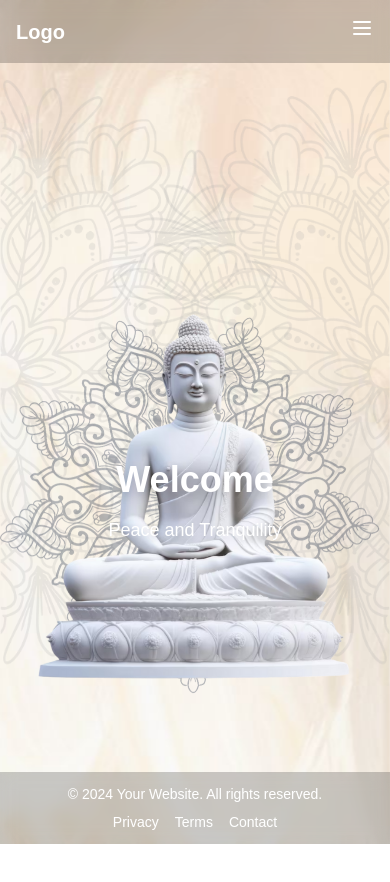
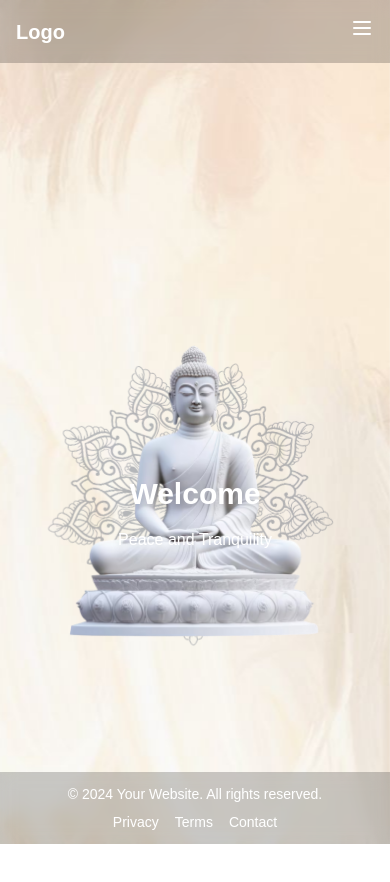
Before and after one commit to sayaji-jay/PMST-webiste, a Next.js app: page / in a window 390 px wide. Shown: the top 882 px of the page. Built offline with nearby package versions, Linux system fonts and the light colour scheme.

Commit message:
Refactor Hero component layout for improved responsiveness and visual consistency

```diff
--- a/app/components/Hero.js
+++ b/app/components/Hero.js
@@ -5,7 +5,7 @@ export default function Hero() {
     <div className="relative min-h-screen flex items-center justify-center overflow-hidden">
       {/* Center Mandala behind Buddha */}
       <div className="absolute inset-0 z-10 flex items-center justify-center">
-        <div className="w-96 h-96 md:w-[500px] md:h-[500px] lg:w-[600px] lg:h-[600px] relative opacity-30">
+        <div className="w-72 h-72 sm:w-80 sm:h-80 md:w-[500px] md:h-[500px] lg:w-[600px] lg:h-[600px] relative opacity-30">
           <Image
             src="/mandala.png"
             alt="Mandala Center"
@@ -17,29 +17,31 @@ export default function Hero() {
         </div>
       </div>
 
-      {/* Left Side Background Image */}
-      <div className="absolute left-0 top-0 z-0 opacity-20">
-        <div className="w-[300px] h-[400px] md:w-[400px] md:h-[500px] lg:w-[500px] lg:h-[600px] relative">
+      {/* Left Side Image with Blue Tint */}
+      <div className="absolute left-0 top-0 z-0 hidden md:block">
+        <div className="w-[300px] h-[400px] lg:w-[500px] lg:h-[600px] relative">
+          <div className="absolute inset-0 rounded-lg z-10" />
           <Image
             src="/bg-oneside.png"
             alt="Left Side BG"
             width={400}
             height={600}
-            className="object-contain"
+            className="object-contain relative z-0 opacity-50"
             priority
           />
         </div>
       </div>
 
-      {/* Right Side Background Image - Mirrored */}
-      <div className="absolute right-0 top-0 z-0 opacity-20">
-        <div className="w-[300px] h-[400px] md:w-[400px] md:h-[500px] lg:w-[500px] lg:h-[600px] relative scale-x-[-1]">
+      {/* Right Side Image with Blue Tint */}
+      <div className="absolute right-0 top-0 z-0 hidden md:block">
+        <div className="w-[300px] h-[400px] lg:w-[500px] lg:h-[600px] relative scale-x-[-1]">
+          <div className="absolute inset-0 rounded-lg z-10" />
           <Image
             src="/bg-oneside.png"
             alt="Right Side BG"
             width={400}
             height={600}
-            className="object-contain"
+            className="object-contain relative z-0 opacity-50"
             priority
           />
         </div>
@@ -47,7 +49,7 @@ export default function Hero() {
 
       {/* Buddha above Mandala */}
       <div className="absolute inset-0 z-20 flex items-center justify-center">
-        <div className="w-80 h-96 md:w-96 md:h-[500px] lg:w-[450px] lg:h-[600px] relative">
+        <div className="w-64 h-80 sm:w-72 sm:h-96 md:w-96 md:h-[500px] lg:w-[450px] lg:h-[600px] relative">
           <Image
             src="/buddha.png"
             alt="Buddha"
@@ -60,11 +62,11 @@ export default function Hero() {
       </div>
 
       {/* Hero Text */}
-      <div className="relative z-30 text-center text-white px-4">
-        <h1 className="text-4xl md:text-6xl lg:text-7xl font-bold mb-4 drop-shadow-lg">
+      <div className="relative z-30 text-center text-white px-4 mt-6 md:mt-0">
+        <h1 className="text-3xl sm:text-4xl md:text-5xl lg:text-7xl font-bold mb-4 drop-shadow-lg">
           Welcome
         </h1>
-        <p className="text-lg md:text-xl lg:text-2xl drop-shadow-md">
+        <p className="text-base sm:text-lg md:text-xl lg:text-2xl drop-shadow-md">
           Peace and Tranquility
         </p>
       </div>
```
